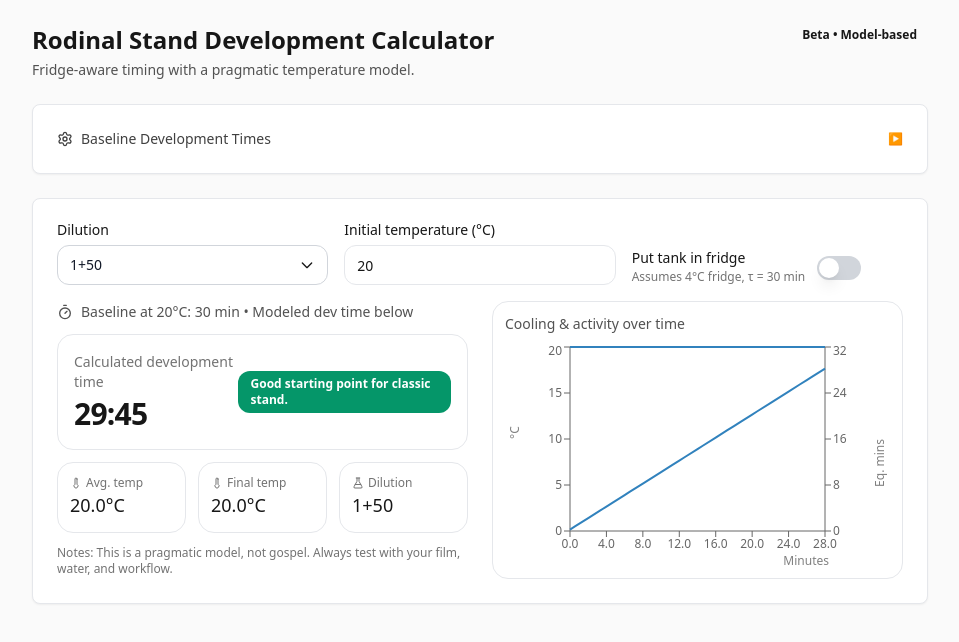
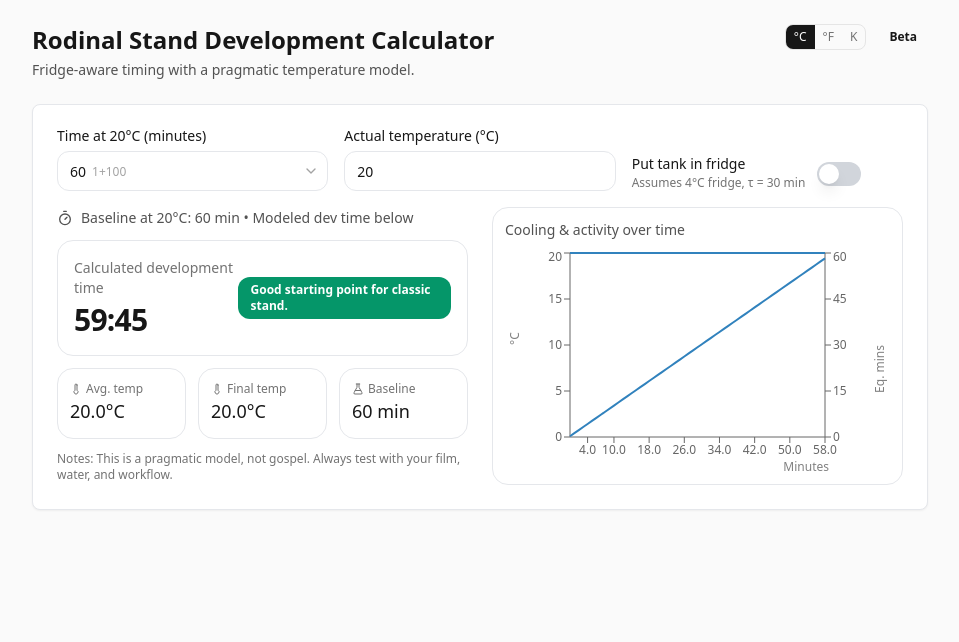
Before and after one commit to w-k/rdnl, a React (Vite) app: page / in a window 1280 px wide. Shown: the top 642 px of the page, without its empty margins (160-1119 px from the left). Built offline with nearby package versions, Linux system fonts and the light colour scheme; the HTML template or start-up script is replaced by a standard one.

Commit message:
improve numeric input; temp units

```diff
--- a/src/App.jsx
+++ b/src/App.jsx
@@ -1,29 +1,46 @@
 import React, { useMemo, useState } from "react";
 import { Card, CardContent } from "@/components/ui/card";
-import { Button } from "@/components/ui/button";
 import { NumericInput } from "@/components/ui/numeric-input";
+import { ComboInput } from "@/components/ui/combo-input";
 import { Label } from "@/components/ui/label";
-import { Select, SelectContent, SelectItem, SelectTrigger, SelectValue } from "@/components/ui/select";
 import { Switch } from "@/components/ui/switch";
 import { Badge } from "@/components/ui/badge";
-import { Thermometer, Timer, FlaskConical, Settings, RotateCcw } from "lucide-react";
-import { LineChart, Line, XAxis, YAxis, Tooltip, ResponsiveContainer } from "recharts";
+import { Thermometer, Timer, FlaskConical } from "lucide-react";
+import {
+  LineChart,
+  Line,
+  XAxis,
+  YAxis,
+  Tooltip,
+  ResponsiveContainer,
+} from "recharts";
 
-const DEFAULT_BASE_TIMES = { "1+100": 60, "1+50": 30 };
 const DEFAULT_ENV_FRIDGE = 4;
 const DEFAULT_TAU = 30;
+
+const toC = (v, unit) =>
+  unit === "F" ? ((v - 32) * 5) / 9 : unit === "K" ? v - 273.15 : v;
+const fromC = (c, unit) =>
+  unit === "F" ? (c * 9) / 5 + 32 : unit === "K" ? c + 273.15 : c;
+const unitLabel = (unit) =>
+  unit === "F" ? "°F" : unit === "K" ? "K" : "°C";
 
 function rateAtTemp(T) {
   return Math.pow(1.4, (T - 20) / 5);
 }
 
-function temperatureAtTime(t, T0, useFridge, Tenv = DEFAULT_ENV_FRIDGE, tau = DEFAULT_TAU) {
+function temperatureAtTime(
+  t,
+  T0,
+  useFridge,
+  Tenv = DEFAULT_ENV_FRIDGE,
+  tau = DEFAULT_TAU,
+) {
   if (!useFridge) return T0;
   return Tenv + (T0 - Tenv) * Math.exp(-t / tau);
 }
 
-function simulateDevTime(dilution, T0, useFridge, baseTimes = DEFAULT_BASE_TIMES) {
-  const baseline = baseTimes[dilution] ?? 60;
+function simulateDevTime(baseline, T0, useFridge) {
   const dt = 0.25;
   let t = 0;
   let equiv = 0;
@@ -46,15 +63,45 @@
 
 function classifyRisk(T0, useFridge, devMinutes) {
   if (!useFridge) {
-    if (T0 >= 26) return { msg: "Too hot for stand without cooling — expect blown highlights.", color: "bg-red-600" };
-    if (T0 >= 24) return { msg: "Very warm — proceed with caution or consider the fridge.", color: "bg-orange-500" };
-    if (T0 >= 18 && T0 <= 22) return { msg: "Good starting point for classic stand.", color: "bg-emerald-600" };
-    if (T0 < 16) return { msg: "Quite cool — risk of underdevelopment/flat contrast.", color: "bg-sky-600" };
-    return { msg: "Usable — not perfect but manageable.", color: "bg-lime-600" };
+    if (T0 >= 26)
+      return {
+        msg: "Too hot for stand without cooling — expect blown highlights.",
+        color: "bg-red-600",
+      };
+    if (T0 >= 24)
+      return {
+        msg: "Very warm — proceed with caution or consider the fridge.",
+        color: "bg-orange-500",
+      };
+    if (T0 >= 18 && T0 <= 22)
+      return {
+        msg: "Good starting point for classic stand.",
+        color: "bg-emerald-600",
+      };
+    if (T0 < 16)
+      return {
+        msg: "Quite cool — risk of underdevelopment/flat contrast.",
+        color: "bg-sky-600",
+      };
+    return {
+      msg: "Usable — not perfect but manageable.",
+      color: "bg-lime-600",
+    };
   } else {
-    if (devMinutes < 20) return { msg: "Too fast even with cooling — reduce temp or use 1+100.", color: "bg-red-600" };
-    if (devMinutes > 120) return { msg: "Very long time — warm up a bit or use 1+50.", color: "bg-orange-500" };
-    return { msg: "Cooling-managed stand — stable highlights, restrained shadows.", color: "bg-emerald-600" };
+    if (devMinutes < 20)
+      return {
+        msg: "Too fast even with cooling — reduce temp or use 1+100.",
+        color: "bg-red-600",
+      };
+    if (devMinutes > 120)
+      return {
+        msg: "Very long time — warm up a bit or use 1+50.",
+        color: "bg-orange-500",
+      };
+    return {
+      msg: "Cooling-managed stand — stable highlights, restrained shadows.",
+      color: "bg-emerald-600",
+    };
   }
 }
 
@@ -62,139 +109,117 @@
   const totalSeconds = Math.round(minutes * 60);
   const mm = Math.floor(totalSeconds / 60);
   const ss = totalSeconds % 60;
-  return `${mm}:${ss.toString().padStart(2, '0')}`;
+  return `${mm}:${ss.toString().padStart(2, "0")}`;
 }
 
 export default function App() {
-  const [dilution, setDilution] = useState("1+50");
+  const [baselineTime, setBaselineTime] = useState(60);
   const [temp, setTemp] = useState(20);
+  const [unit, setUnit] = useState("C");
   const [useFridge, setUseFridge] = useState(false);
-  const [baseTimes, setBaseTimes] = useState(DEFAULT_BASE_TIMES);
-  const [showSettings, setShowSettings] = useState(false);
 
-  const valid = isFinite(temp) && temp > -10 && temp < 60;
+  const tempC = toC(temp, unit);
+  const valid =
+    isFinite(temp) &&
+    tempC > -10 &&
+    tempC < 60 &&
+    isFinite(baselineTime) &&
+    baselineTime > 0;
 
-  const resetToDefaults = () => {
-    setBaseTimes(DEFAULT_BASE_TIMES);
+  const switchUnit = (newUnit) => {
+    setTemp(Number(fromC(tempC, newUnit).toFixed(1)));
+    setUnit(newUnit);
   };
 
   const result = useMemo(() => {
     if (!valid) return null;
-    return simulateDevTime(dilution, temp, useFridge, baseTimes);
-  }, [dilution, temp, useFridge, baseTimes, valid]);
+    return simulateDevTime(baselineTime, tempC, useFridge);
+  }, [baselineTime, tempC, useFridge, valid]);
 
   const status = useMemo(() => {
     if (!result || !valid) return null;
-    return classifyRisk(temp, useFridge, result.devMinutes);
-  }, [result, temp, useFridge, valid]);
+    return classifyRisk(tempC, useFridge, result.devMinutes);
+  }, [result, tempC, useFridge, valid]);
 
   const chartData = useMemo(() => {
     if (!result) return [];
-    return result.curve.filter((_, idx) => idx % 8 === 0).map((p) => ({
-      time: p.t.toFixed(1),
-      Temperature: Number(p.T.toFixed(2)),
-      "20°C-equiv mins": Number(p.equiv.toFixed(2)),
-    }));
-  }, [result]);
+    return result.curve
+      .filter((_, idx) => idx % 8 === 0)
+      .map((p) => ({
+        time: p.t.toFixed(1),
+        Temperature: Number(fromC(p.T, unit).toFixed(2)),
+        "20°C-equiv mins": Number(p.equiv.toFixed(2)),
+      }));
+  }, [result, unit]);
 
   return (
     <div className="min-h-screen bg-neutral-50 text-neutral-900 p-6">
       <div className="max-w-4xl mx-auto grid gap-6">
         <header className="flex items-start justify-between">
           <div>
-            <h1 className="text-2xl font-semibold">Rodinal Stand Development Calculator</h1>
-            <p className="text-sm text-neutral-600 mt-1">Fridge-aware timing with a pragmatic temperature model.</p>
+            <h1 className="text-2xl font-semibold">
+              Rodinal Stand Development Calculator
+            </h1>
+            <p className="text-sm text-neutral-600 mt-1">
+              Fridge-aware timing with a pragmatic temperature model.
+            </p>
           </div>
-          <Badge className="text-xs" variant="secondary">Beta • Model-based</Badge>
+          <div className="flex items-center gap-3">
+            <div className="flex rounded-lg border border-neutral-200 text-xs overflow-hidden">
+              {["C", "F", "K"].map((u) => (
+                <button
+                  key={u}
+                  onClick={() => switchUnit(u)}
+                  className={`px-2 py-1 transition-colors ${
+                    unit === u
+                      ? "bg-neutral-900 text-white"
+                      : "text-neutral-500 hover:bg-neutral-100"
+                  }`}
+                >
+                  {unitLabel(u)}
+                </button>
+              ))}
+            </div>
+            <Badge className="text-xs" variant="secondary">
+              Beta
+            </Badge>
+          </div>
         </header>
-
-        <Card className="rounded-2xl shadow-sm">
-          <CardContent className="p-4 sm:p-6">
-            <button
-              onClick={() => setShowSettings(!showSettings)}
-              className="flex items-center gap-2 text-sm text-neutral-700 hover:text-neutral-900 transition-colors w-full justify-between"
-            >
-              <div className="flex items-center gap-2">
-                <Settings className="w-4 h-4" />
-                <span className="font-medium">Baseline Development Times</span>
-              </div>
-              <span className="text-xs text-neutral-500">{showSettings ? '▼' : '▶'}</span>
-            </button>
-
-            {showSettings && (
-              <div className="mt-4 pt-4 border-t grid gap-4">
-                <p className="text-sm text-neutral-600">
-                  Configure baseline development times at 20°C for each dilution. These serve as the reference for temperature-adjusted calculations.
-                </p>
-                <div className="grid sm:grid-cols-2 gap-4">
-                  <div className="grid gap-2">
-                    <Label htmlFor="base-1+100">1+100 baseline (minutes)</Label>
-                    <NumericInput
-                      id="base-1+100"
-                      inputMode="numeric"
-                      className="rounded-xl"
-                      value={baseTimes["1+100"]}
-                      onChange={(n) => setBaseTimes(prev => ({ ...prev, "1+100": n }))}
-                      validate={(n) => n > 0}
-                    />
-                    <span className="text-xs text-neutral-500">Default: {DEFAULT_BASE_TIMES["1+100"]} min</span>
-                  </div>
-                  <div className="grid gap-2">
-                    <Label htmlFor="base-1+50">1+50 baseline (minutes)</Label>
-                    <NumericInput
-                      id="base-1+50"
-                      inputMode="numeric"
-                      className="rounded-xl"
-                      value={baseTimes["1+50"]}
-                      onChange={(n) => setBaseTimes(prev => ({ ...prev, "1+50": n }))}
-                      validate={(n) => n > 0}
-                    />
-                    <span className="text-xs text-neutral-500">Default: {DEFAULT_BASE_TIMES["1+50"]} min</span>
-                  </div>
-                </div>
-                <Button
-                  onClick={resetToDefaults}
-                  variant="outline"
-                  className="rounded-xl flex items-center gap-2 w-fit"
-                >
-                  <RotateCcw className="w-4 h-4" />
-                  Reset to Defaults
-                </Button>
-              </div>
-            )}
-          </CardContent>
-        </Card>
 
         <Card className="rounded-2xl shadow-sm">
           <CardContent className="p-4 sm:p-6 grid gap-4">
             <div className="grid sm:grid-cols-3 gap-4 items-end">
               <div className="grid gap-2">
-                <Label>Dilution</Label>
-                <Select value={dilution} onValueChange={setDilution}>
-                  <SelectTrigger className="rounded-xl">
-                    <SelectValue placeholder="Select" />
-                  </SelectTrigger>
-                  <SelectContent>
-                    <SelectItem value="1+100">1+100</SelectItem>
-                    <SelectItem value="1+50">1+50</SelectItem>
-                  </SelectContent>
-                </Select>
+                <Label>Time at {fromC(20, unit).toFixed(0)}{unitLabel(unit)} (minutes)</Label>
+                <ComboInput
+                  className="rounded-xl"
+                  inputMode="numeric"
+                  value={baselineTime}
+                  onChange={setBaselineTime}
+                  validate={(n) => n > 0}
+                  options={[
+                    { value: 60, label: "1+100" },
+                    { value: 30, label: "1+50" },
+                  ]}
+                />
               </div>
               <div className="grid gap-2">
-                <Label>Initial temperature (°C)</Label>
+                <Label>Actual temperature ({unitLabel(unit)})</Label>
                 <NumericInput
                   className="rounded-xl"
                   inputMode="decimal"
                   value={temp}
                   onChange={setTemp}
-                  validate={(n) => n > -10 && n < 60}
-                  placeholder="e.g., 20"
+                  validate={(n) => toC(n, unit) > -10 && toC(n, unit) < 60}
+                  placeholder={`e.g., ${fromC(20, unit).toFixed(0)}`}
                 />
               </div>
               <div className="flex items-center justify-between sm:justify-start gap-3">
                 <div className="grid">
                   <Label className="mb-1">Put tank in fridge</Label>
-                  <div className="text-xs text-neutral-500">Assumes 4°C fridge, τ = 30 min</div>
+                  <div className="text-xs text-neutral-500">
+                    Assumes {fromC(4, unit).toFixed(0)}{unitLabel(unit)} fridge, τ = 30 min
+                  </div>
                 </div>
                 <Switch checked={useFridge} onCheckedChange={setUseFridge} />
               </div>
@@ -204,47 +229,116 @@
               <div className="grid lg:grid-cols-2 gap-6">
                 <div className="grid gap-3">
                   <div className="flex items-center gap-2 text-sm text-neutral-600">
-                    <Timer className="w-4 h-4"/>
-                    Baseline at 20°C: {baseTimes[dilution]} min • Modeled dev time below
+                    <Timer className="w-4 h-4" />
+                    Baseline at {fromC(20, unit).toFixed(0)}{unitLabel(unit)}: {baselineTime} min • Modeled dev time
+                    below
                   </div>
                   <div className="rounded-2xl p-4 border bg-white flex items-center justify-between">
                     <div className="grid gap-1">
-                      <div className="text-sm text-neutral-500">Calculated development time</div>
-                      <div className="text-3xl font-semibold tracking-tight">{formatMinutesToMMSS(result.devMinutes)}</div>
+                      <div className="text-sm text-neutral-500">
+                        Calculated development time
+                      </div>
+                      <div className="text-3xl font-semibold tracking-tight">
+                        {formatMinutesToMMSS(result.devMinutes)}
+                      </div>
                     </div>
                     {status && (
-                      <Badge className={`text-white ${status.color} rounded-xl px-3 py-1`}>{status.msg}</Badge>
+                      <Badge
+                        className={`text-white ${status.color} rounded-xl px-3 py-1`}
+                      >
+                        {status.msg}
+                      </Badge>
                     )}
                   </div>
                   <div className="grid grid-cols-3 gap-3">
                     <div className="rounded-2xl p-3 border bg-white">
-                      <div className="text-xs text-neutral-500 flex items-center gap-1"><Thermometer className="w-3 h-3"/>Avg. temp</div>
-                      <div className="text-lg font-medium">{result.avgTemp.toFixed(1)}°C</div>
+                      <div className="text-xs text-neutral-500 flex items-center gap-1">
+                        <Thermometer className="w-3 h-3" />
+                        Avg. temp
+                      </div>
+                      <div className="text-lg font-medium">
+                        {fromC(result.avgTemp, unit).toFixed(1)}{unitLabel(unit)}
+                      </div>
                     </div>
                     <div className="rounded-2xl p-3 border bg-white">
-                      <div className="text-xs text-neutral-500 flex items-center gap-1"><Thermometer className="w-3 h-3"/>Final temp</div>
-                      <div className="text-lg font-medium">{result.finalTemp.toFixed(1)}°C</div>
+                      <div className="text-xs text-neutral-500 flex items-center gap-1">
+                        <Thermometer className="w-3 h-3" />
+                        Final temp
+                      </div>
+                      <div className="text-lg font-medium">
+                        {fromC(result.finalTemp, unit).toFixed(1)}{unitLabel(unit)}
+                      </div>
                     </div>
                     <div className="rounded-2xl p-3 border bg-white">
-                      <div className="text-xs text-neutral-500 flex items-center gap-1"><FlaskConical className="w-3 h-3"/>Dilution</div>
-                      <div className="text-lg font-medium">{dilution}</div>
+                      <div className="text-xs text-neutral-500 flex items-center gap-1">
+                        <FlaskConical className="w-3 h-3" />
+                        Baseline
+                      </div>
+                      <div className="text-lg font-medium">
+                        {baselineTime} min
+                      </div>
                     </div>
                   </div>
                   <div className="text-xs text-neutral-500 leading-snug">
-                    Notes: This is a pragmatic model, not gospel. Always test with your film, water, and workflow.
+                    Notes: This is a pragmatic model, not gospel. Always test
+                    with your film, water, and workflow.
                   </div>
                 </div>
                 <div className="rounded-2xl border bg-white p-3">
-                  <div className="text-sm text-neutral-600 mb-2">Cooling & activity over time</div>
+                  <div className="text-sm text-neutral-600 mb-2">
+                    Cooling & activity over time
+                  </div>
                   <div className="h-56">
                     <ResponsiveContainer width="100%" height="100%">
                       <LineChart data={chartData}>
-                        <XAxis dataKey="time" tick={{ fontSize: 12 }} label={{ value: "Minutes", position: "insideBottomRight", offset: -4, fontSize: 12 }} />
-                        <YAxis yAxisId="left" tick={{ fontSize: 12 }} domain={[0, "auto"]} label={{ value: "°C", angle: -90, position: "insideLeft", fontSize: 12 }}/>
-                        <YAxis yAxisId="right" orientation="right" tick={{ fontSize: 12 }} domain={[0, "auto"]} label={{ value: "Eq. mins", angle: -90, position: "insideRight", fontSize: 12 }}/>
+                        <XAxis
+                          dataKey="time"
+                          tick={{ fontSize: 12 }}
+                          label={{
+                            value: "Minutes",
+                            position: "insideBottomRight",
+                            offset: -4,
+                            fontSize: 12,
+                          }}
+                        />
+                        <YAxis
+                          yAxisId="left"
+                          tick={{ fontSize: 12 }}
+                          domain={[0, "auto"]}
+                          label={{
+                            value: unitLabel(unit),
+                            angle: -90,
+                            position: "insideLeft",
+                            fontSize: 12,
+                          }}
+                        />
+                        <YAxis
+                          yAxisId="right"
+                          orientation="right"
+                          tick={{ fontSize: 12 }}
+                          domain={[0, "auto"]}
+                          label={{
+                            value: "Eq. mins",
+                            angle: -90,
+                            position: "insideRight",
+                            fontSize: 12,
+                          }}
+                        />
                         <Tooltip formatter={(v, n) => [v, n]} />
-                        <Line yAxisId="left" type="monotone" dataKey="Temperature" dot={false} strokeWidth={2} />
-                        <Line yAxisId="right" type="monotone" dataKey="20°C-equiv mins" dot={false} strokeWidth={2} />
+                        <Line
+                          yAxisId="left"
+                          type="monotone"
+                          dataKey="Temperature"
+                          dot={false}
+                          strokeWidth={2}
+                        />
+                        <Line
+                          yAxisId="right"
+                          type="monotone"
+                          dataKey="20°C-equiv mins"
+                          dot={false}
+                          strokeWidth={2}
+                        />
                       </LineChart>
                     </ResponsiveContainer>
                   </div>
--- /dev/null
+++ b/src/components/ui/combo-input.jsx
@@ -0,0 +1,113 @@
+import React, { useState, useEffect, useRef } from 'react'
+import { ChevronDown } from 'lucide-react'
+
+export function ComboInput({ value, onChange, validate, options = [], className = '', ...props }) {
+  const [draft, setDraft] = useState(String(value))
+  const committed = useRef(value)
+  const [open, setOpen] = useState(false)
+  const [focused, setFocused] = useState(false)
+  const wrapperRef = useRef(null)
+
+  useEffect(() => {
+    setDraft(String(value))
+    committed.current = value
+  }, [value])
+
+  useEffect(() => {
+    const handleClickOutside = (e) => {
+      if (wrapperRef.current && !wrapperRef.current.contains(e.target)) {
+        setOpen(false)
+      }
+    }
+    document.addEventListener('mousedown', handleClickOutside)
+    return () => document.removeEventListener('mousedown', handleClickOutside)
+  }, [])
+
+  const commit = (raw) => {
+    const trimmed = raw.trim()
+    const n = Number(trimmed)
+    const ok = trimmed !== '' && isFinite(n) && (validate ? validate(n) : true)
+    if (ok) {
+      committed.current = n
+      onChange(n)
+      setDraft(String(n))
+    } else {
+      setDraft(String(committed.current))
+    }
+  }
+
+  const handleFocus = (e) => {
+    const el = e.currentTarget
+    setTimeout(() => el.select(), 0)
+  }
+
+  const handleSelect = (option) => {
+    committed.current = option.value
+    onChange(option.value)
+    setDraft(String(option.value))
+    setOpen(false)
+  }
+
+  const matchedOption = options.find(o => o.value === committed.current)
+
+  return (
+    <div ref={wrapperRef} className="relative">
+      <div className={`flex items-center h-10 w-full rounded-md border border-input bg-transparent text-sm ring-offset-background focus-within:ring-2 focus-within:ring-ring focus-within:ring-offset-2 ${className}`}>
+        <div className="relative flex-1 h-full min-w-0">
+          <input
+            className="w-full h-full bg-transparent px-3 py-2 outline-none placeholder:text-muted-foreground"
+            value={focused ? draft : String(committed.current)}
+            onFocus={(e) => {
+              setFocused(true)
+              setDraft(String(committed.current))
+              handleFocus(e)
+            }}
+            onChange={(e) => setDraft(e.target.value)}
+            onBlur={(e) => {
+              setFocused(false)
+              commit(e.target.value)
+            }}
+            {...props}
+          />
+          {!focused && matchedOption && (
+            <span className="pointer-events-none absolute left-3 top-1/2 -translate-y-1/2 flex items-baseline gap-1.5">
+              <span className="invisible">{committed.current}</span>
+              <span className="text-neutral-400 text-xs">{matchedOption.label}</span>
+            </span>
+          )}
+        </div>
+        <button
+          type="button"
+          tabIndex={-1}
+          className="px-2 h-full flex items-center text-neutral-400 hover:text-neutral-600 transition-colors"
+          onMouseDown={(e) => {
+            e.preventDefault()
+            setOpen(prev => !prev)
+          }}
+        >
+          <ChevronDown className={`w-4 h-4 transition-transform ${open ? 'rotate-180' : ''}`} />
+        </button>
+      </div>
+      {open && (
+        <div className="absolute z-50 mt-1 w-full rounded-md border bg-white shadow-md py-1">
+          {options.map((option) => (
+            <button
+              key={option.value}
+              type="button"
+              className={`w-full text-left px-3 py-2 text-sm hover:bg-neutral-100 transition-colors flex items-baseline gap-1.5 ${
+                option.value === committed.current ? 'font-medium' : 'text-neutral-700'
+              }`}
+              onMouseDown={(e) => {
+                e.preventDefault()
+                handleSelect(option)
+              }}
+            >
+              <span>{option.value}</span>
+              <span className="text-neutral-400 text-xs">{option.label}</span>
+            </button>
+          ))}
+        </div>
+      )}
+    </div>
+  )
+}
```
Also changed, not shown: test-results/.last-run.json (added), 1 other file (tests, documents, lock files or other folders).
